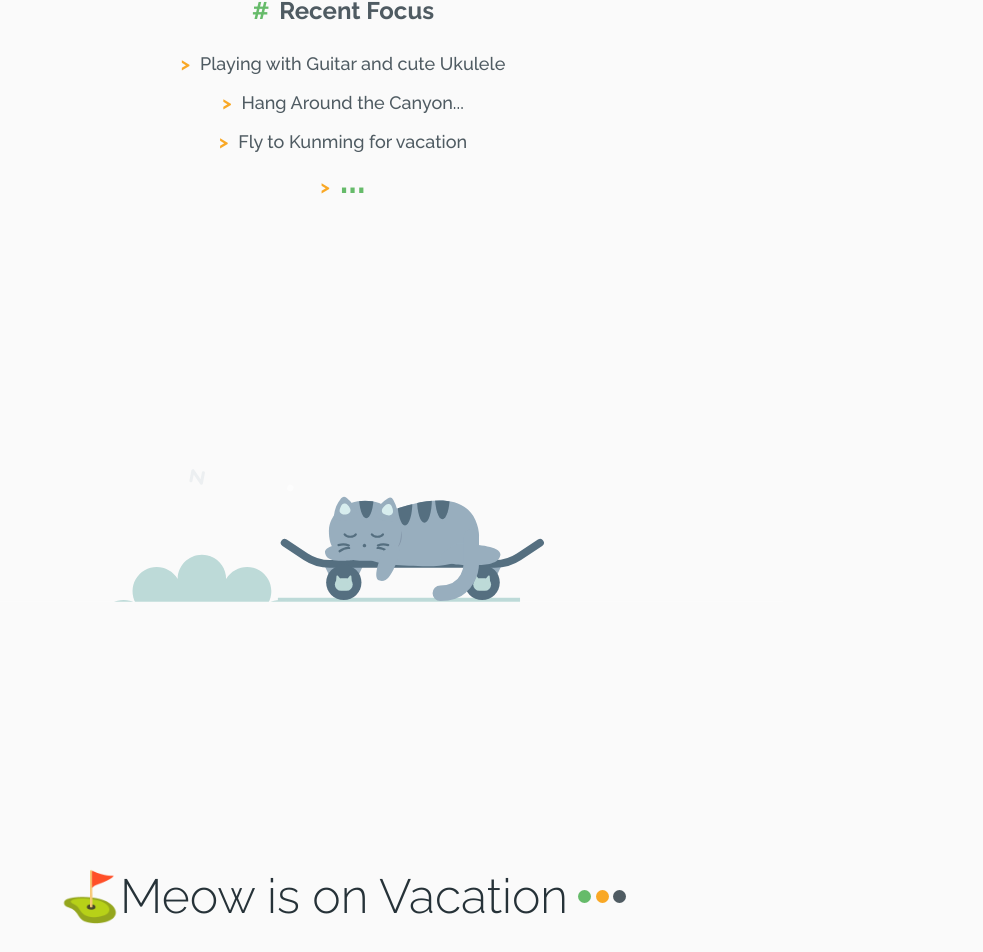
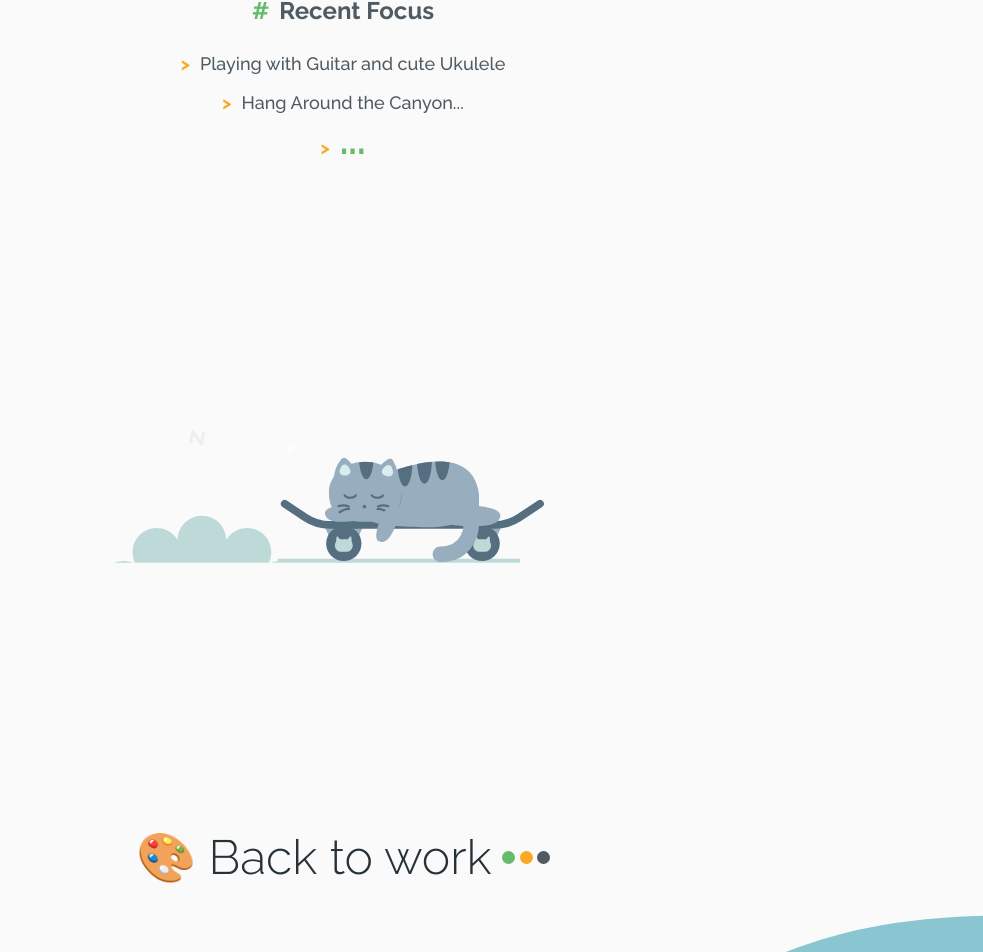
Before and after one commit to tenkeyseven/T-website-vue, a Vue app: page / in a window 1280 px wide. Shown: the part 820-1772 px from the top of the page, without its empty margins (297-1280 px from the left). Built offline with nearby package versions, Linux system fonts and the light colour scheme.

Commit message:
refactor-content: Back to home!

```diff
--- a/src/App.vue
+++ b/src/App.vue
@@ -14,7 +14,7 @@
     <skate-meow>
     </skate-meow>
     <div id="building-info-container">
-      <div id="building-text">⛳Meow is on Vacation</div>
+      <div id="building-text">🎨 Back to work</div>
       <img id="dots-color" src="./assets/dots-color.svg" />
     </div>
     <div id="footer">
@@ -73,10 +73,6 @@ export default {
           id: 2,
           content: "Hang Around the Canyon..."
         },
-        {
-          id: 3,
-          content: "Fly to Kunming for vacation"
-        }
       ]
     };
   },
```
